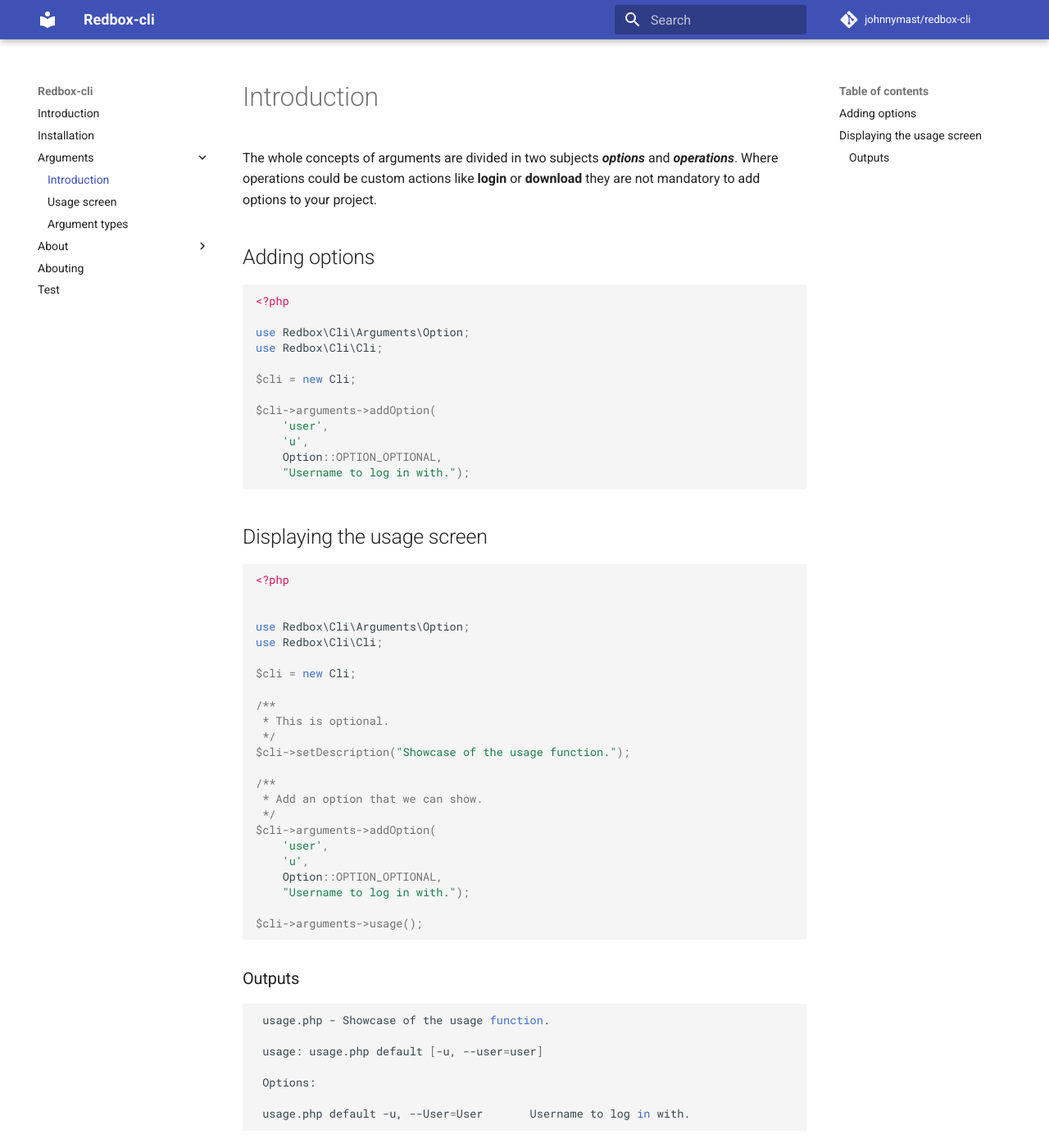
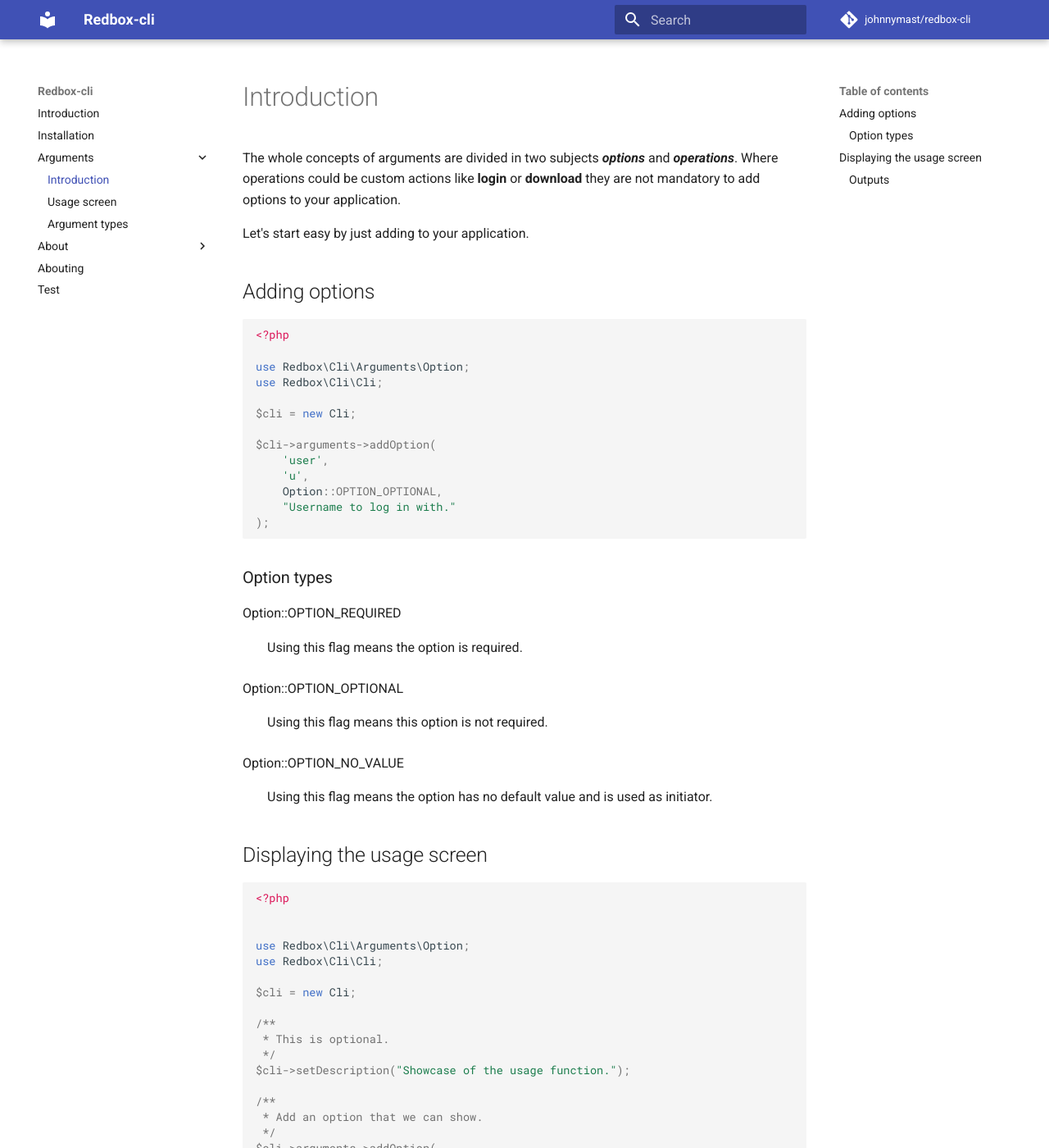
Before and after one commit to johnnymast/redbox-cli, an MkDocs documentation site: the page built from docs/arguments/introduction.md, in a window 1280 px wide and 1400 px high. Shown: the whole window at 82% size. Built offline with MkDocs 1.6.1 and Material for MkDocs 9.7.7, drawn with Linux system fonts in a browser that asks for light colours; comment, search, counter and statistics services are not loaded.

````diff
--- a/docs/arguments/introduction.md
+++ b/docs/arguments/introduction.md
@@ -1,7 +1,9 @@
 # Introduction
 
 The whole concepts of arguments are divided in two subjects ***options*** and ***operations***.
-Where operations could be custom actions like **login** or **download** they are not mandatory to add options to your project.
+Where operations could be custom actions like **login** or **download** they are not mandatory to add options to your application.
+
+Let's start easy by just adding to your application.
 
 ## Adding options
 
@@ -17,9 +19,22 @@ $cli->arguments->addOption(
     'user',
     'u',
     Option::OPTION_OPTIONAL,
-    "Username to log in with.");
+    "Username to log in with."
+);
 
 ```
+
+### Option types
+
+<dl>Option::OPTION_REQUIRED</dl>
+<dd>Using this flag means the option is required.</dd>
+
+<dl>Option::OPTION_OPTIONAL</dl>
+<dd>Using this flag means this option is not required.</dd>
+
+<dl>Option::OPTION_NO_VALUE</dl>
+<dd>Using this flag means the option has no default value and is used as initiator.</dd>
+
 
 ## Displaying the usage screen
 
@@ -44,7 +59,8 @@ $cli->arguments->addOption(
     'user',
     'u',
     Option::OPTION_OPTIONAL,
-    "Username to log in with.");
+    "Username to log in with."
+);
 
 $cli->arguments->usage();
 ```
````
